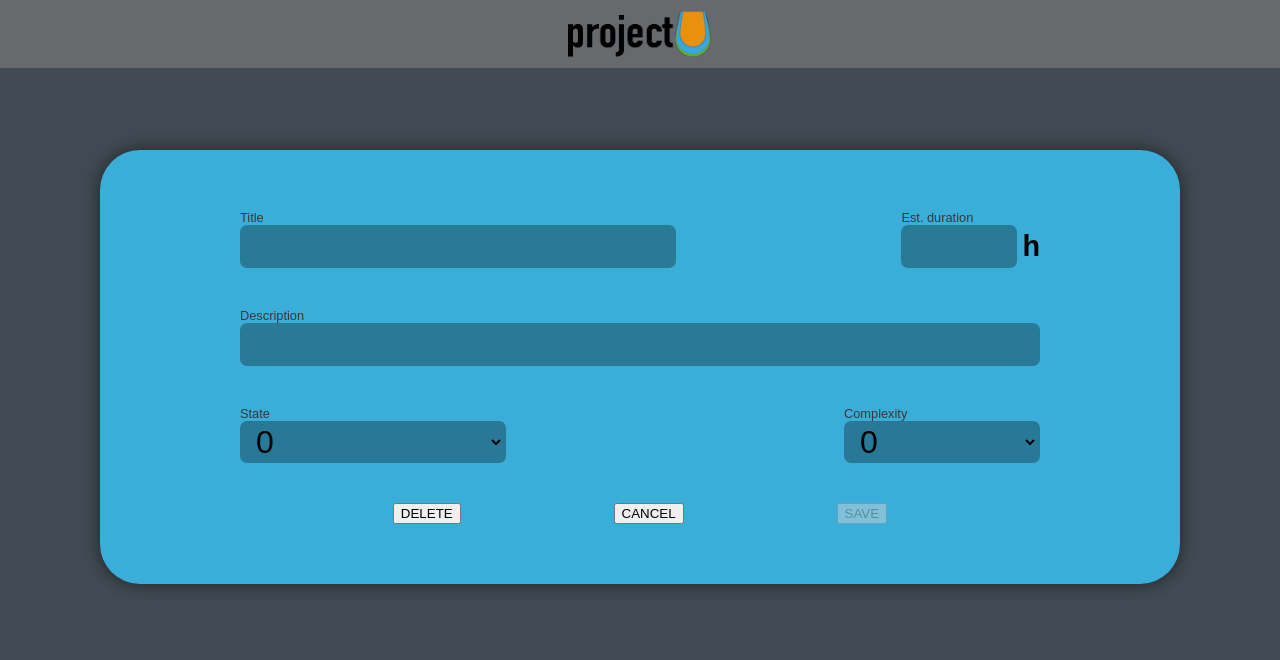
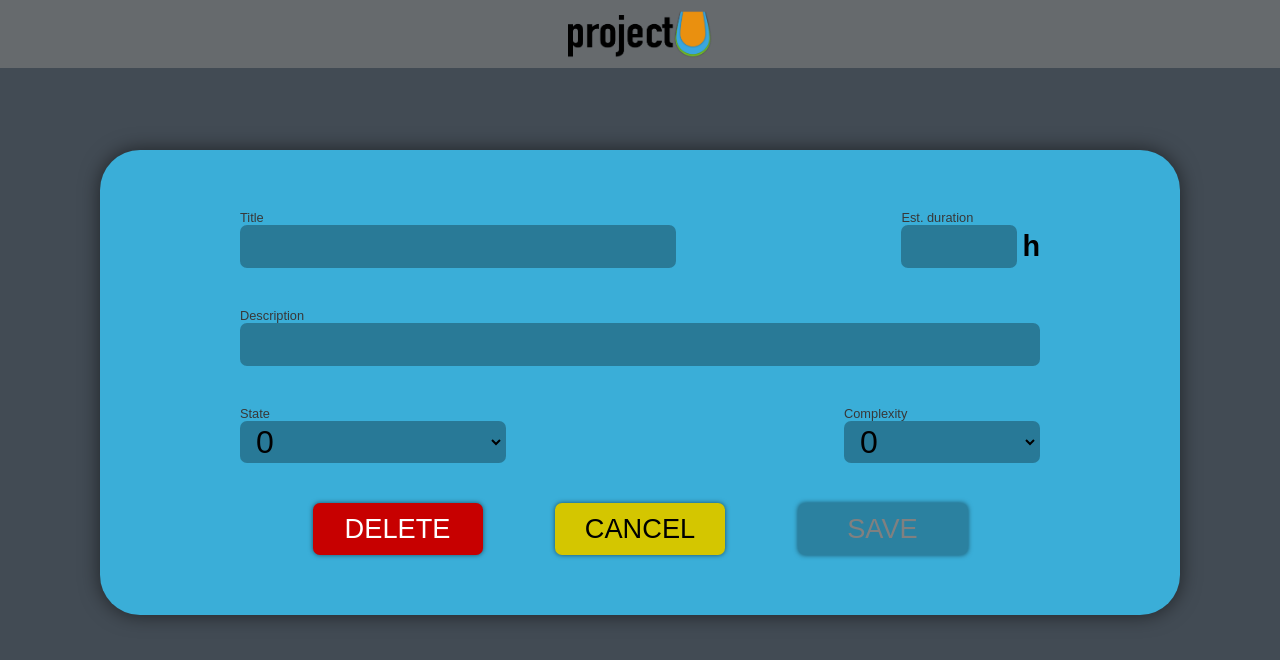
Before and after one commit to RonnyFalconeri/projectU_frontend, an Angular app: page /new/project in a window 1280 px wide. Shown: the top 660 px of the page. Built offline with nearby package versions, Linux system fonts and the light colour scheme.

Commit message:
controls styled

```diff
--- a/src/app/components/project-edit/project-edit.component.html
+++ b/src/app/components/project-edit/project-edit.component.html
@@ -58,9 +58,9 @@
     </div>
 
     <div class="controls">
-      <button type="button" (click)="deleteProject()">{{ 'delete' | uppercase }}</button>
-      <button type="button" [routerLink]="['/project', project.id]">{{ 'cancel' | uppercase }}</button>
-      <button type="submit" [disabled]="!projectForm.valid">{{ 'save' | uppercase }}</button>
+      <button class="delete" type="button" (click)="deleteProject()">{{ 'delete' | uppercase }}</button>
+      <button class="cancel" type="button" [routerLink]="['/project', project.id]">{{ 'cancel' | uppercase }}</button>
+      <button class="save" type="submit" [disabled]="!projectForm.valid">{{ 'save' | uppercase }}</button>
     </div>
   </form>
 
--- a/src/app/components/project-edit/project-edit.component.scss
+++ b/src/app/components/project-edit/project-edit.component.scss
@@ -56,6 +56,45 @@
   }
 }
 
+.controls {
+  display: flex;
+  justify-content: space-evenly;
+  margin: 20px 0;
+
+  button {
+    min-width: 170px;
+    padding: 10px 20px;
+    border-radius: 7px;
+    font-size: 1.7rem;
+    border: none;
+    box-shadow: 0px 0px 5px 0px #0000008c;
+  }
+
+  button:hover {
+    cursor: pointer;
+  }
+
+  button.delete {
+    background-color: rgb(199, 0, 0);
+    color: white;
+  }
+
+  button.cancel {
+    background-color: rgb(212, 198, 0);
+    color: black;
+  }
+
+  button.save {
+    background-color: rgb(0, 148, 25);
+    color: white;
+  }
+
+  button:disabled {
+    background-color: rgba(0, 0, 0, 0.26);
+    color: grey;
+  }
+}
+
 .top {
   display: flex;
   flex-direction: row;
@@ -78,12 +117,6 @@
   display: flex;
   flex-direction: row;
   justify-content: space-between;
-}
-
-.controls {
-  display: flex;
-  justify-content: space-evenly;
-  margin: 20px 0;
 }
 
 .initiated {
```
